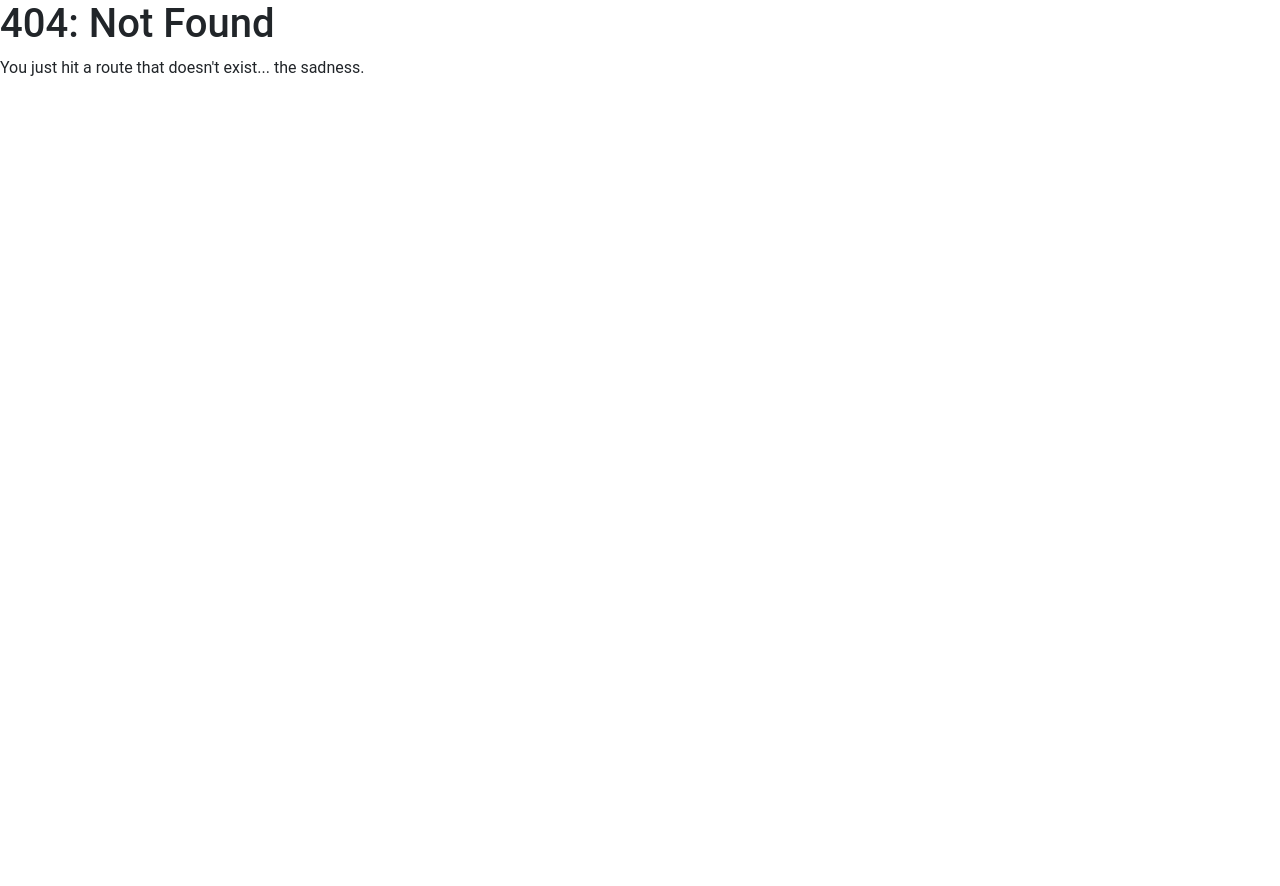
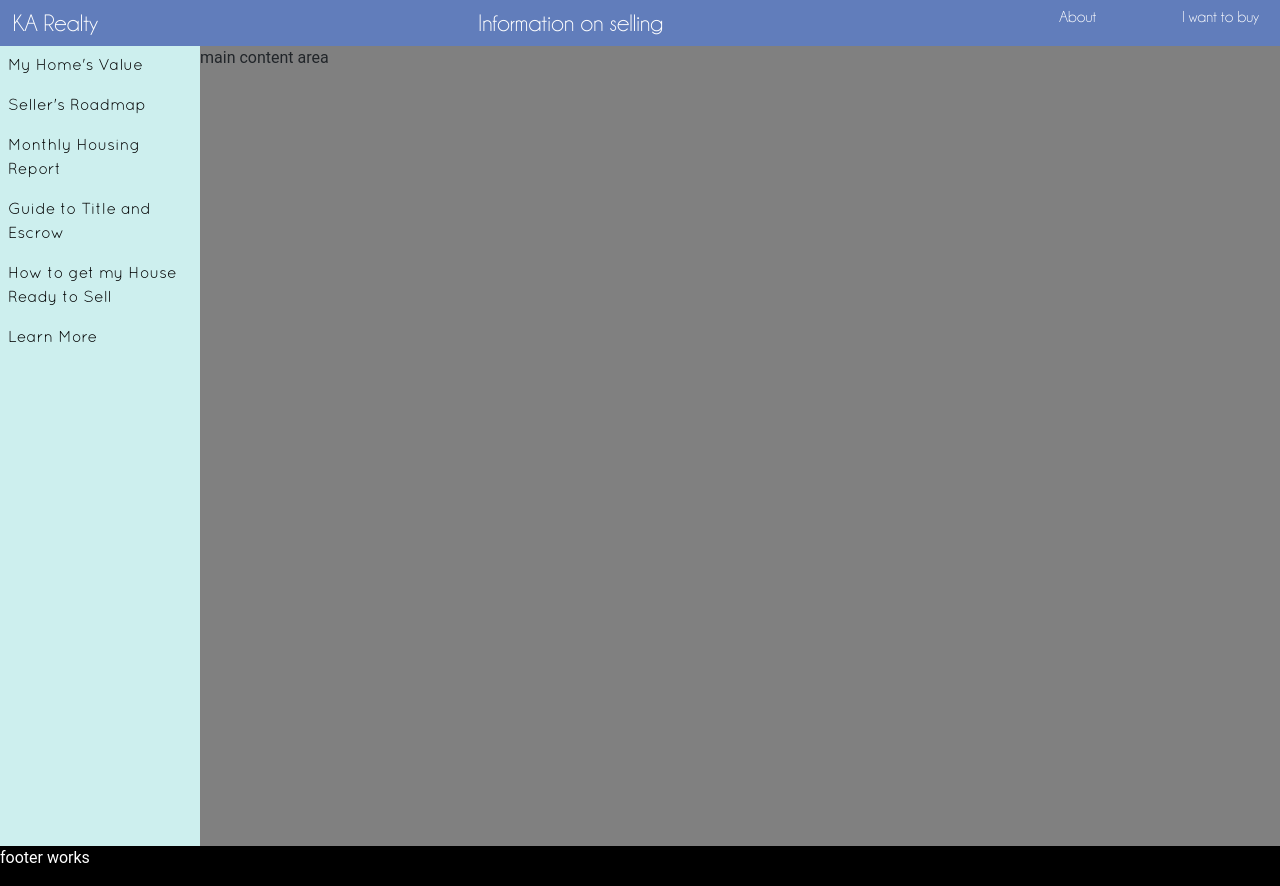
Before and after one commit to norogoth/ka-realty, a Gatsby site: page /sell/get_value in a window 1280 px wide. Before the commit this address had no page. Before the commit the page ends 800 px from the top, so only its background shows below. Built offline with nearby package versions, Linux system fonts and the light colour scheme; Gatsby itself is replaced by a stand-in of ours.

Commit message:
some styling edits

```diff
--- a/src/components/SideBar.js
+++ b/src/components/SideBar.js
@@ -41,7 +41,9 @@ const SideBar = (props) => {
     function generateChildren(buyOrSellString){
         const navData = stringToObj[buyOrSellString];
         return navData.map((item, index) => {
-            return <NavLink className="foo" to={item.node.link} key={item.node.id}>{item.node.name}</NavLink>
+            const myLink = "/" + buyOrSellString + item.node.link;
+            console.log("myLink: ",myLink);
+            return <NavLink className="foo" to={myLink} key={item.node.id}>{item.node.name}</NavLink>
             console.log("link: ",item.node.link, "name: ",item.node.name);
         })
     }
--- a/src/components/header.js
+++ b/src/components/header.js
@@ -11,7 +11,7 @@ const Header = (props,{ siteTitle }) => (
     <CurrentStatus>Information on {props.buyOrSell}ing</CurrentStatus>
     <Links>
       <HeaderLink to="/other/about">About</HeaderLink>
-      <HeaderLink to={"/"+props.buyOrSell === "buy" ? "sell" : "buy"+"/main"}>I want to {props.buyOrSell === "buy" ? "sell" : "buy"}</HeaderLink>
+      <HeaderLink to={"/" + props.buyOrSell === "buy" ? "sell" : "buy"+"/main"}>I want to {props.buyOrSell === "buy" ? "sell" : "buy"}</HeaderLink>
     </Links>
   </HeaderDiv>
 )
@@ -47,6 +47,7 @@ const Links = styled.div`
 `
 const CurrentStatus = styled.label`
   font-family: ${headerFont};
+  font-size: 1.5rem;
 `
 const HeaderLink = styled(Link)`
   text-decoration: none;
--- a/src/components/mainLayout.js
+++ b/src/components/mainLayout.js
@@ -11,26 +11,34 @@ import { GlobalStyle } from "../styles/global"
 const MainLayout = (props, {children}) => {
 
     return (
-        <>
+        <MainLayoutDiv>
             <GlobalStyle/>
             <Header buyOrSell={props.buyOrSell}/>
             <NavAndMain>
                 <SideBar buyOrSell={props.buyOrSell}/>
                 <MainContent>
                     <p>main content area</p>
+                    {children}
                 </MainContent>
             </NavAndMain>
             <Footer/>
-        </>
+        </MainLayoutDiv>
     )
 }
 
 export default MainLayout;
 
+const MainLayoutDiv = styled.div`
+    display: flex;
+    flex-direction: column;
+    min-height: 100vh;
+`
+
 const NavAndMain = styled.div`
+    min-height:100vh;
     display: grid;
     grid-template-columns: 200px 1fr;
-    min-height:90vh;
+    flex-grow: 1;
 `
 const MainContent = styled.div`
     background: gray;
--- /dev/null
+++ b/src/pages/sell/get_value.js
@@ -0,0 +1,13 @@
+import React from 'react'
+import MainLayout from '../../components/mainLayout'
+
+const Get_value = () => {
+    return (
+        <MainLayout buyOrSell="sell">
+            <h1>It works bruv</h1>
+            <p>it works</p>
+        </MainLayout>
+    )
+}
+
+export default Get_value
```
